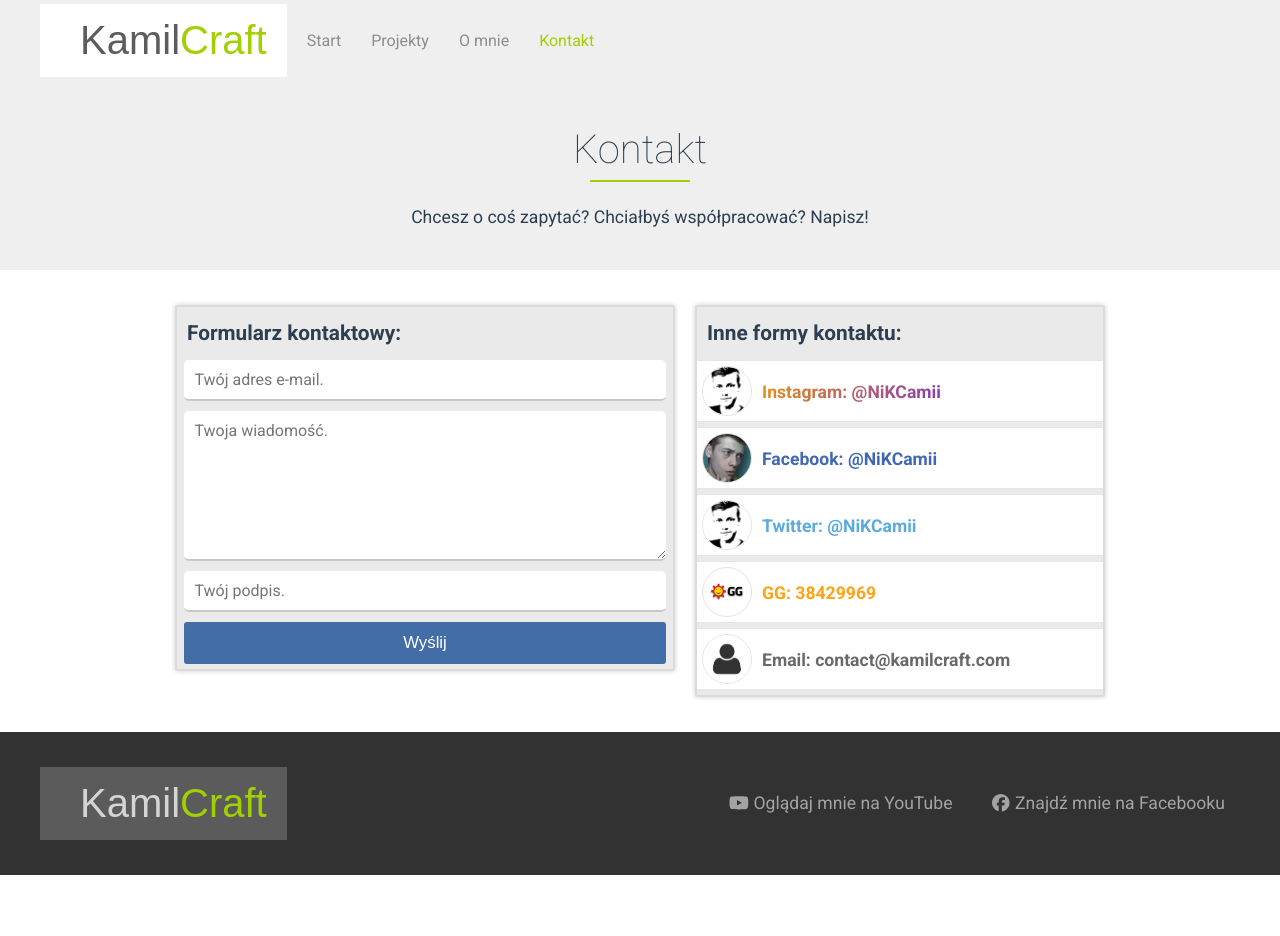
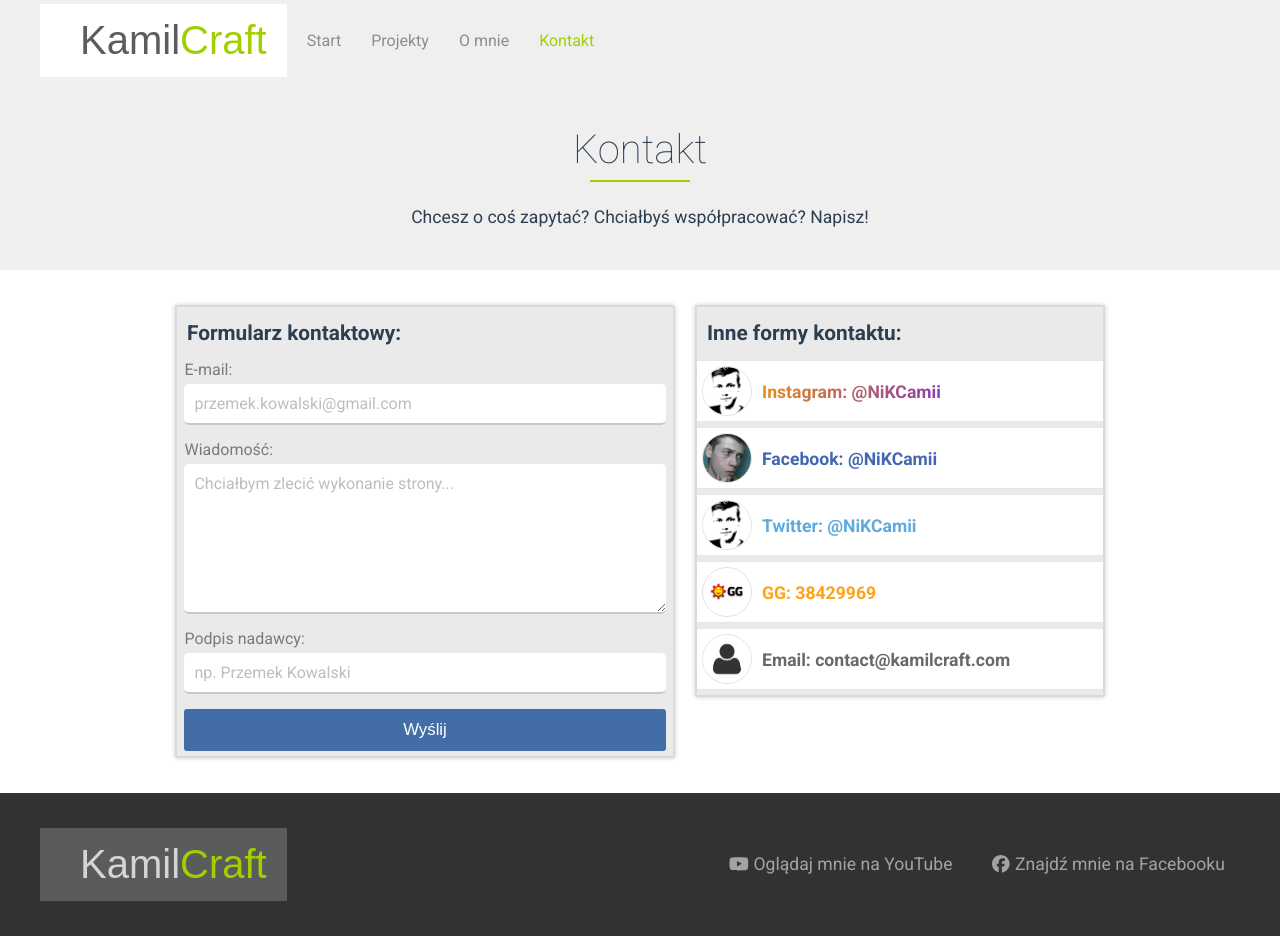
Before and after one commit to kamilniemczycki/kamilcraft.com, a Vue app: page /contact in a window 1280 px wide. Before the commit the page ends 875 px from the top, so only its background shows below. Built offline with nearby package versions, Linux system fonts and the light colour scheme; a web font is replaced by a local one.

Commit message:
updated contact

```diff
--- a/src/components/sections/contacts/MailContact.vue
+++ b/src/components/sections/contacts/MailContact.vue
@@ -19,32 +19,74 @@
       id="form-point"
       @submit="formSubmit"
     >
+      <label
+        class="label-info"
+        :class="{ 'label-error': isEmailError }"
+        for="email"
+      >
+        E-mail:
+      </label>
       <input
+        id="email"
         v-model="emailValue"
         class="contact_input"
         :class="{ 'contact_input-error': isEmailError }"
         type="text"
         name="email"
-        placeholder="Twój adres e-mail."
+        placeholder="przemek.kowalski@gmail.com"
       >
+      <span
+        v-if="isEmailError"
+        class="error-message"
+      >
+        E-mail musi być poprawny, np. przemek.kowalski@gmail.com
+      </span>
+      <label
+        class="label-info"
+        :class="{ 'label-error': isMessageError }"
+        for="message"
+      >
+        Wiadomość:
+      </label>
       <textarea
+        id="message"
         v-model="messageValue"
         class="contact_input"
         :class="{ 'contact_input-error': isMessageError }"
         name="message"
-        placeholder="Twoja wiadomość."
+        placeholder="Chciałbym zlecić wykonanie strony..."
       />
+      <span
+        v-if="isMessageError"
+        class="error-message"
+      >
+        Wiadomość musi zawierać przynajmniej 3 znaki!
+      </span>
+      <label
+        class="label-info"
+        :class="{ 'label-error': isSenderError }"
+        for="sender"
+      >
+        Podpis nadawcy:
+      </label>
       <input
+        id="sender"
         v-model="senderValue"
         class="contact_input"
         :class="{ 'contact_input-error': isSenderError }"
         type="text"
         name="sender"
-        placeholder="Twój podpis."
+        placeholder="np. Przemek Kowalski"
       >
+      <span
+        v-if="isSenderError"
+        class="error-message"
+      >
+        Podpis musi zawierać przynajmniej 3 znaki!
+      </span>
       <BaseButton
         is-reverse
-        :disabled="buttonDisabled"
+        :disabled="isButtonDisabled"
       >
         Wyślij
       </BaseButton>
@@ -54,7 +96,7 @@
 
 <script setup>
 import BaseButton from '../../buttons/BaseButton'
-import {ref, reactive, watch, computed} from 'vue'
+import { ref, reactive, watch, computed } from 'vue'
 
 function emailValidate (mailObj) {
   const mailFormat = /^\w+([.-]?\w+)*@\w+([.-]?\w+)*(\.\w{2,3})+$/
@@ -88,6 +130,7 @@ const errors = reactive({
   sender: false
 })
 
+const isButtonDisabled = computed(() => buttonDisabled.value || errors.email || errors.message || errors.sender)
 const isEmailError = computed(() => errors.email)
 const isMessageError = computed(() => errors.message)
 const isSenderError = computed(() => errors.sender)
@@ -184,7 +227,20 @@ function formSubmit(event) {
   font-weight: bold;
 }
 
-.contact_container input, .contact_container textarea {
+.contact_container {
+  .label-info {
+    width: 97%;
+    padding-bottom: 5px;
+    color: #7a7a7a;
+  }
+
+  .error-message {
+    width: 97%;
+    padding: 5px 0 10px;
+    color: #d44950;
+  }
+
+  input, textarea {
     width: 97%;
     max-width: 97%;
     border: 0;
@@ -193,8 +249,13 @@ function formSubmit(event) {
     font-size: 1em;
     font-family: var(--font-family);
     line-height: 1.3em;
-  margin-bottom: 10px;
+    margin-bottom: 15px;
     border-radius: 5px;
+  }
+}
+
+.contact_input::placeholder {
+  color: #bdbdbd;
 }
 
 .contact_input:focus, .contact_input:focus {
@@ -208,14 +269,14 @@ textarea.contact_input {
   min-height: 150px;
 }
 
-.contact_input-error, .contact_input-error {
-  background-color: #ffc3b0;
-  border-color: #ff865f;
-  color: #c90000;
+input.contact_input-error, textarea.contact_input-error {
+  border-color: #d44950;
+  color: #d44950;
+  margin-bottom: 0;
 }
 
 .contact_input-error::placeholder, .contact_input-error::placeholder {
-  color: #c9000094;
+  color: #d7626a;
 }
 
 input[disabled].contact_input {
@@ -242,8 +303,8 @@ input[disabled].contact_input {
 }
 
 .message_error {
-  background-color: #ffc3b0;
-  border: 1px solid #ff865f;
-  color: #c90000;
+  background-color: #f8d7da;
+  border: 1px solid #f5c6cb;
+  color: #721c24;
 }
 </style>
--- a/src/components/sections/contacts/OtherContact.vue
+++ b/src/components/sections/contacts/OtherContact.vue
@@ -7,6 +7,7 @@
       <img
         class="contact_element_icon"
         src="/assets/img/instagram.jpg"
+        alt="Instagram"
       >
       <span
         id="instagram"
@@ -23,6 +24,7 @@
       <img
         class="contact_element_icon"
         src="/assets/img/facebook.jpg"
+        alt="Facebook"
       >
       <span
         id="facebook"
@@ -39,6 +41,7 @@
       <img
         class="contact_element_icon"
         src="/assets/img/twitter.jpg"
+        alt="Twitter"
       >
       <span
         id="twitter"
@@ -55,6 +58,7 @@
       <img
         class="contact_element_icon"
         src="/assets/img/gg.png"
+        alt="Gadu-Gadu"
       >
       <span
         id="gg"
@@ -65,9 +69,10 @@
       <img
         class="contact_element_icon"
         src="/assets/img/user.jpg"
+        alt="E-mail"
       >
       <span
-        id="email"
+        id="mailto"
         class="contact_element_text"
       >
         <a href="mailto:contact@kamilcraft.com">Email: contact@kamilcraft.com</a>
@@ -141,7 +146,7 @@
   color: #5eaade;
 }
 
-#email {
+#mailto {
   color: #696969;
 }
 
@@ -150,7 +155,7 @@
 }
 
 @include media-tablet {
-  #instagram, #facebook, #twitter, #email, #gg {
+  #instagram, #facebook, #twitter, #mailto, #gg {
     font-size: 1em;
     line-height: 1.2em;
   }
```
Lines whose indentation alone changed are shown as unchanged.
